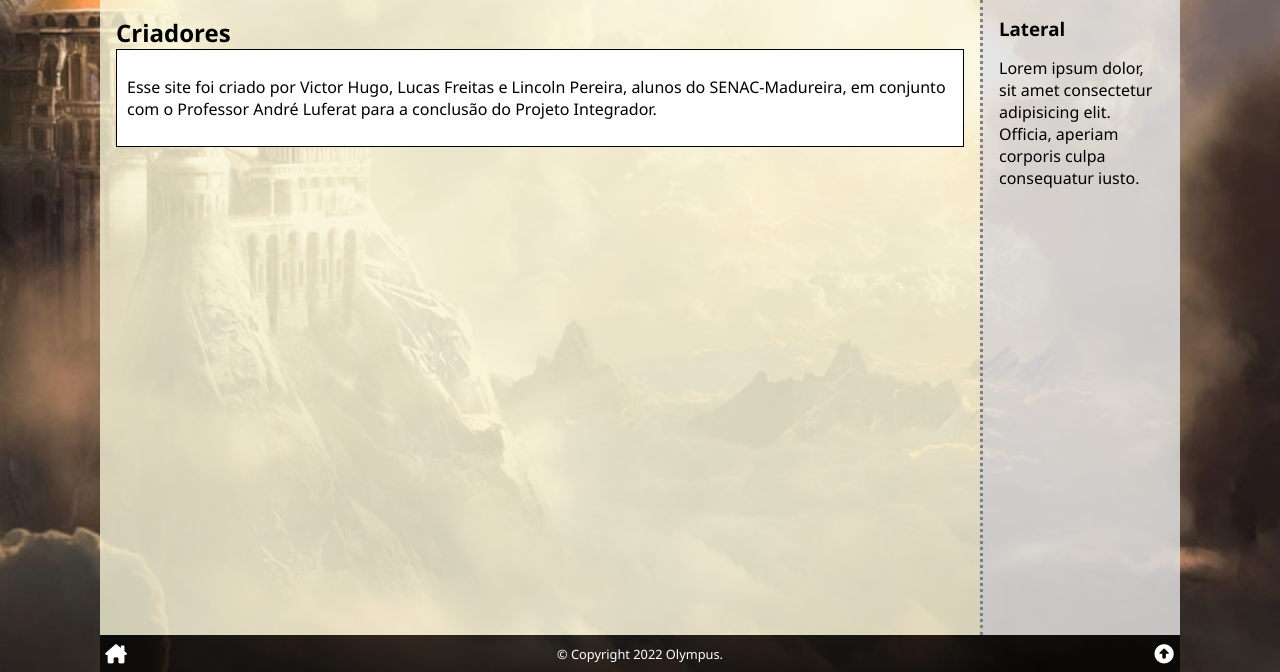
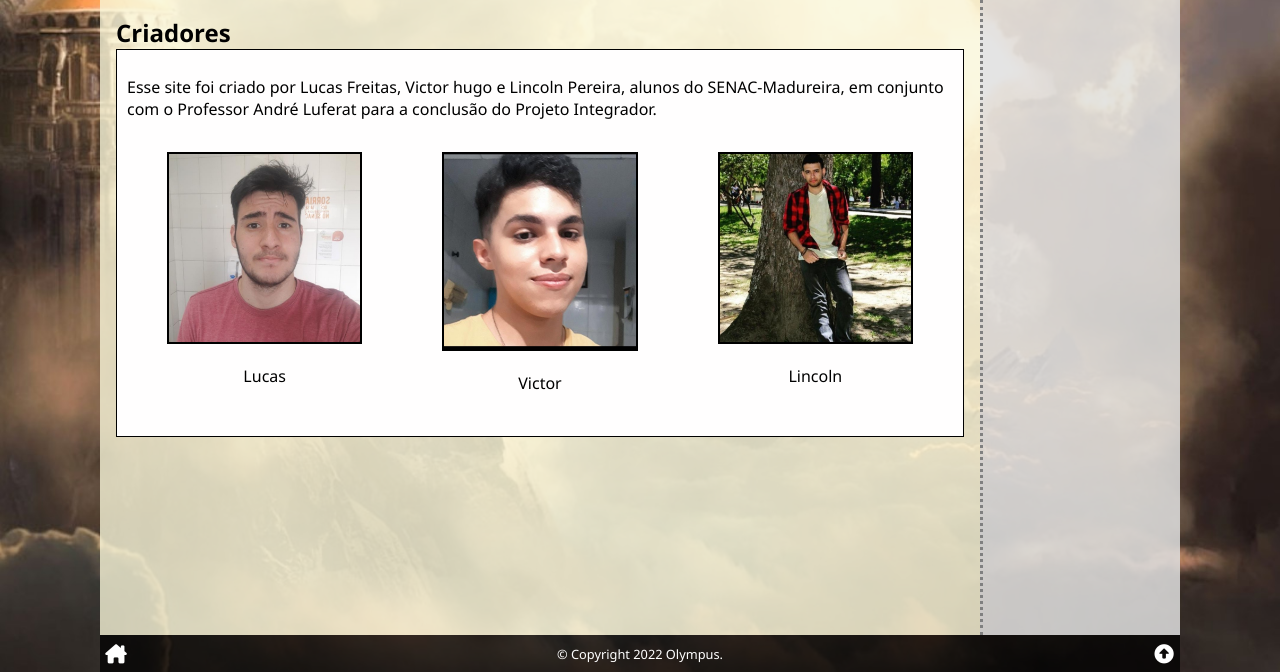
Before and after one commit to VictorFuly/projeto_Luferat, a PHP site: page /sobre/criadores.php in a window 1280 px wide. Shown: the part 128-800 px from the top of the page. Run offline with PHP 8.4, Linux system fonts and the light colour scheme; some libraries are stand-ins or nearby versions.

Commit message:
Php 100% atualizado 2.0

```diff
--- a/sobre/criadores.php
+++ b/sobre/criadores.php
@@ -42,7 +42,22 @@ require($_SERVER['DOCUMENT_ROOT'] . '/_header.php');
 <section>
 <h2>Criadores</h2>
     <div class="fogo">
-        <p> Esse site foi criado por Victor Hugo, Lucas Freitas e Lincoln Pereira, alunos do SENAC-Madureira, em conjunto com o Professor André Luferat para a conclusão do Projeto Integrador. </p>
+        <p> Esse site foi criado por Lucas Freitas, Victor hugo e Lincoln Pereira, alunos do SENAC-Madureira, em conjunto com o Professor André Luferat para a conclusão do Projeto Integrador. </p>
+        <div id="foto">
+            <figure>
+                <img src="/img/criador1.jpg" alt="foto">
+                <p>Lucas</p>
+            </figure>
+            <figure>
+                <img src="/img/criador2.jpg" alt="foto">
+                <p>Victor</p>
+            </figure>
+            <figure>
+                <img src="/img/criador3.jpg" alt="foto">
+                <p>Lincoln</p>
+            </figure>
+        </div>
+
     </div>
 
 
@@ -50,8 +65,7 @@ require($_SERVER['DOCUMENT_ROOT'] . '/_header.php');
 
 <aside>
 
-    <h3>Lateral</h3>
-    <p>Lorem ipsum dolor, sit amet consectetur adipisicing elit. Officia, aperiam corporis culpa consequatur iusto.</p>
+
 
 </aside>
 
--- a/sobre/style.css
+++ b/sobre/style.css
@@ -4,3 +4,15 @@ div.fogo{
     padding: 10px;
     border: 1px solid black;
 }
+div#foto{
+    display: flex;
+}
+div#foto figure img{
+    width: 100%;
+    margin: auto;
+    border: 2px solid black;
+
+}
+div#foto figure p{
+    text-align: center;
+}
--- a/user/password/index.php
+++ b/user/password/index.php
@@ -57,7 +57,7 @@ SQL;
         // SQL para atualizar a senha.
         $sql = <<<SQL
 
-UPDATE users SET user_password = SHA1('{$password}')
+UPDATE users SET user_password = SHA1('{$newpassword}')
 WHERE user_id = '{$user['user_id']}'
         AND user_status = 'on';
 
```
Also changed, not shown: img/criador1.jpg (added), img/criador2.jpg (added), img/criador3.jpg (added), user/img/079e5d46599a2e6d2e4dee04.jpeg (added).
